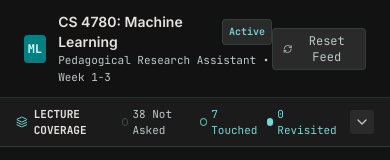
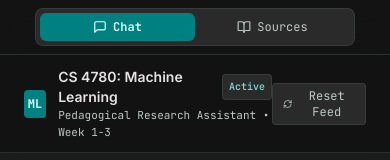
Before and after one commit to tanujb03/AI-Tutor, a React (Vite) app: page / in a window 390 px wide. Shown: the top 160 px of the page. Built offline with nearby package versions, Linux system fonts and the light colour scheme; the HTML template or start-up script is replaced by a standard one.

Commit message:
Optimizing for mobile

```diff
--- a/src/App.jsx
+++ b/src/App.jsx
@@ -2,6 +2,7 @@ import React, { useState, useEffect } from 'react';
 import ChatInterface from './components/ChatInterface';
 import SourcePanel from './components/SourcePanel';
 import SavedDeck from './components/SavedDeck';
+import { MessageSquare, BookOpen } from 'lucide-react';
 
 import lec1 from './data/lectures/lecture-01-linear-models.json';
 import lec2 from './data/lectures/lecture-02-gradient-descent.json';
@@ -12,8 +13,9 @@ const lectures = [lec1, lec2, lec3];
 export default function App() {
   const [selectedCitation, setSelectedCitation] = useState(null);
   const [isSavedDeckOpen, setIsSavedDeckOpen] = useState(false);
+  const [activeMobileTab, setActiveMobileTab] = useState('chat'); // 'chat' | 'sources'
 
-  // Initialize savedMessages from localStorage with lazy initializer
+  // Initialize savedMessages from localStorage
   const [savedMessages, setSavedMessages] = useState(() => {
     try {
       const stored = localStorage.getItem('ai_tutor_saved_deck');
@@ -23,7 +25,7 @@ export default function App() {
     }
   });
 
-  // Sync savedMessages to localStorage on change
+  // Sync savedMessages to localStorage
   useEffect(() => {
     try {
       localStorage.setItem('ai_tutor_saved_deck', JSON.stringify(savedMessages));
@@ -56,9 +58,41 @@ export default function App() {
   };
 
   return (
-    <div className="flex min-h-screen bg-background text-on-surface overflow-x-hidden font-sans">
-      {/* Center Main Chat Area */}
-      <div className="flex-1 min-w-0 flex flex-col">
+    <div className="flex flex-col lg:flex-row min-h-screen bg-background text-on-surface overflow-x-hidden font-sans">
+      {/* MOBILE TOP TAB BAR (Shown only on < lg screens replacing desktop split view) */}
+      <div className="lg:hidden sticky top-0 z-20 bg-background/95 backdrop-blur-md border-b border-outline-variant/60 px-4 py-2 flex items-center justify-center">
+        <div className="flex bg-surface-container-high p-1 rounded-lg border border-outline-variant/60 w-full max-w-xs text-xs font-mono">
+          <button
+            onClick={() => setActiveMobileTab('chat')}
+            className={`flex-1 py-1.5 rounded-md flex items-center justify-center space-x-1.5 transition-all ${
+              activeMobileTab === 'chat'
+                ? 'bg-primary-container text-on-primary-container font-semibold shadow-sm'
+                : 'text-on-surface-variant hover:text-on-surface'
+            }`}
+          >
+            <MessageSquare className="w-3.5 h-3.5" />
+            <span>Chat</span>
+          </button>
+
+          <button
+            onClick={() => setActiveMobileTab('sources')}
+            className={`flex-1 py-1.5 rounded-md flex items-center justify-center space-x-1.5 transition-all ${
+              activeMobileTab === 'sources'
+                ? 'bg-primary-container text-on-primary-container font-semibold shadow-sm'
+                : 'text-on-surface-variant hover:text-on-surface'
+            }`}
+          >
+            <BookOpen className="w-3.5 h-3.5" />
+            <span>Sources</span>
+            {selectedCitation && (
+              <span className="w-2 h-2 rounded-full bg-primary animate-pulse" />
+            )}
+          </button>
+        </div>
+      </div>
+
+      {/* CENTER / LEFT CHAT AREA */}
+      <div className={`flex-1 min-w-0 flex flex-col ${activeMobileTab === 'chat' ? 'flex' : 'hidden lg:flex'}`}>
         <ChatInterface
           onCitationClick={handleCitationClick}
           selectedCitation={selectedCitation}
@@ -69,20 +103,35 @@ export default function App() {
         />
       </div>
 
-      {/* Right Desktop Panel & Mobile Bottom Sheet */}
+      {/* FULL MOBILE SOURCES TAB VIEW (When activeMobileTab === 'sources' on mobile) */}
+      {activeMobileTab === 'sources' && (
+        <div className="lg:hidden flex-1 p-4 bg-background min-h-[calc(100vh-50px)]">
+          <SourcePanel
+            selectedCitation={selectedCitation}
+            lectures={lectures}
+            onCloseMobile={handleCloseMobile}
+            isMobileFullTab={true}
+          />
+        </div>
+      )}
+
+      {/* DESKTOP PERSISTENT RIGHT PANEL & MOBILE BOTTOM SHEET OVERLAY */}
       <SourcePanel
         selectedCitation={selectedCitation}
         lectures={lectures}
         onCloseMobile={handleCloseMobile}
       />
 
-      {/* Saved Study Deck Modal Overlay */}
+      {/* SAVED STUDY DECK MODAL */}
       {isSavedDeckOpen && (
         <SavedDeck
           savedMessages={savedMessages}
           lectures={lectures}
           onRemoveSaved={handleRemoveSaved}
-          onCitationClick={handleCitationClick}
+          onCitationClick={(c) => {
+            handleCitationClick(c);
+            setActiveMobileTab('sources');
+          }}
           onClose={() => setIsSavedDeckOpen(false)}
         />
       )}
--- a/src/components/SourcePanel.jsx
+++ b/src/components/SourcePanel.jsx
@@ -104,15 +104,13 @@ export function SourcePanel({ selectedCitation, lectures, onCloseMobile }) {
                         : {}
                     }
                     transition={{ duration: 1.4, ease: 'easeInOut' }}
-                    className={`p-3 rounded text-xs leading-relaxed border transition-all ${
-                      isCitedBullet
+                    className={`p-3 rounded text-xs leading-relaxed border transition-all ${isCitedBullet
                       ? 'bg-primary-container/10 border-primary/40 text-on-surface shadow-sm'
                       : 'bg-surface-container-low border-outline-variant/40 text-on-surface-variant'
                       }`}
                   >
                     <div className="flex items-start space-x-2">
-                      <span className={`mt-0.5 font-bold font-mono text-[10px] px-1 py-0.5 rounded ${
-                        isCitedBullet ? 'bg-primary text-on-primary' : 'bg-surface-container-high text-outline'
+                      <span className={`mt-0.5 font-bold font-mono text-[10px] px-1 py-0.5 rounded ${isCitedBullet ? 'bg-primary text-on-primary' : 'bg-surface-container-high text-outline'
                         }`}>
                         {idx + 1}
                       </span>
```
Also changed, not shown: 5 other files (tests, documents, lock files or other folders). Lines whose indentation alone changed are shown as unchanged.
